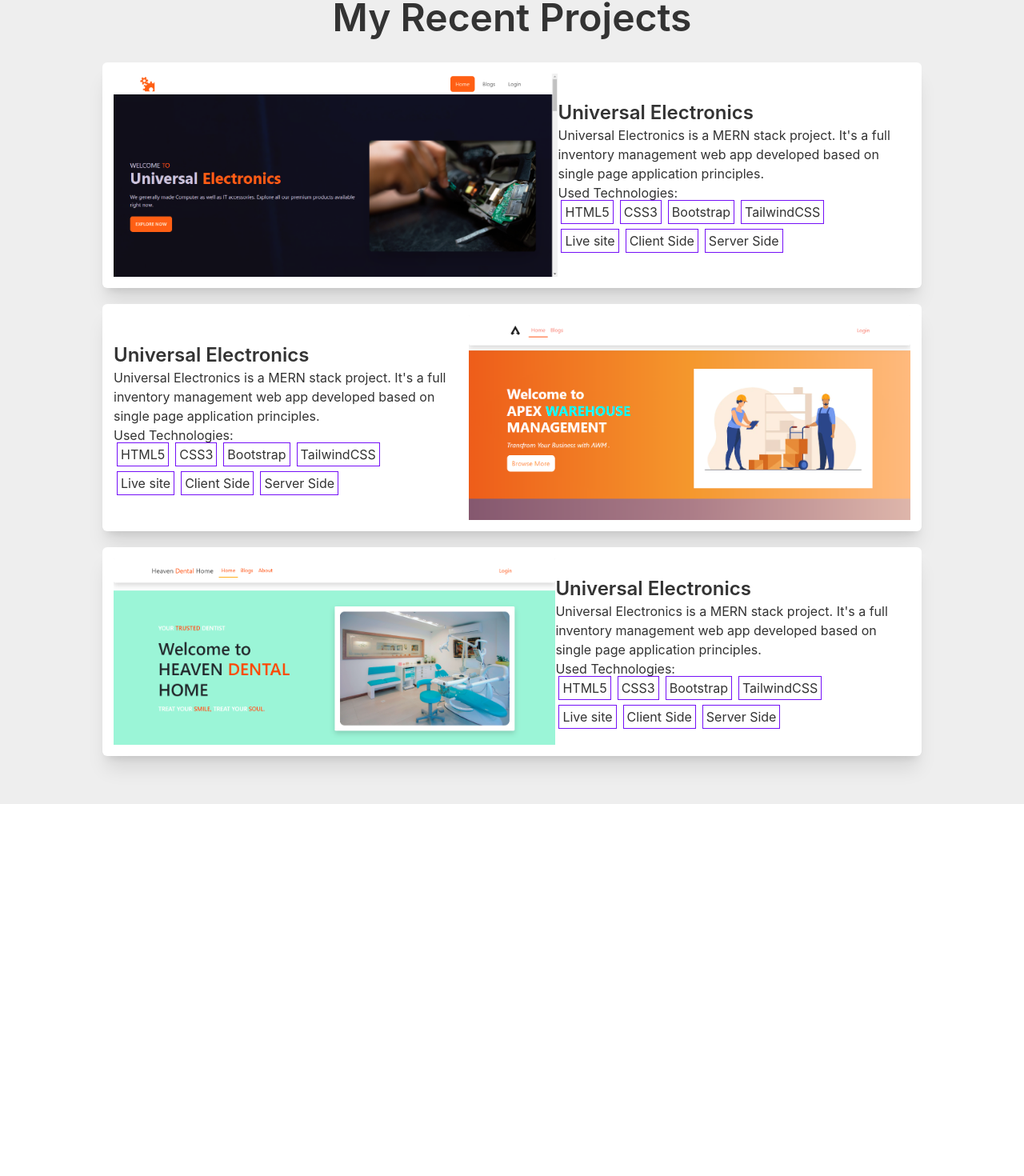
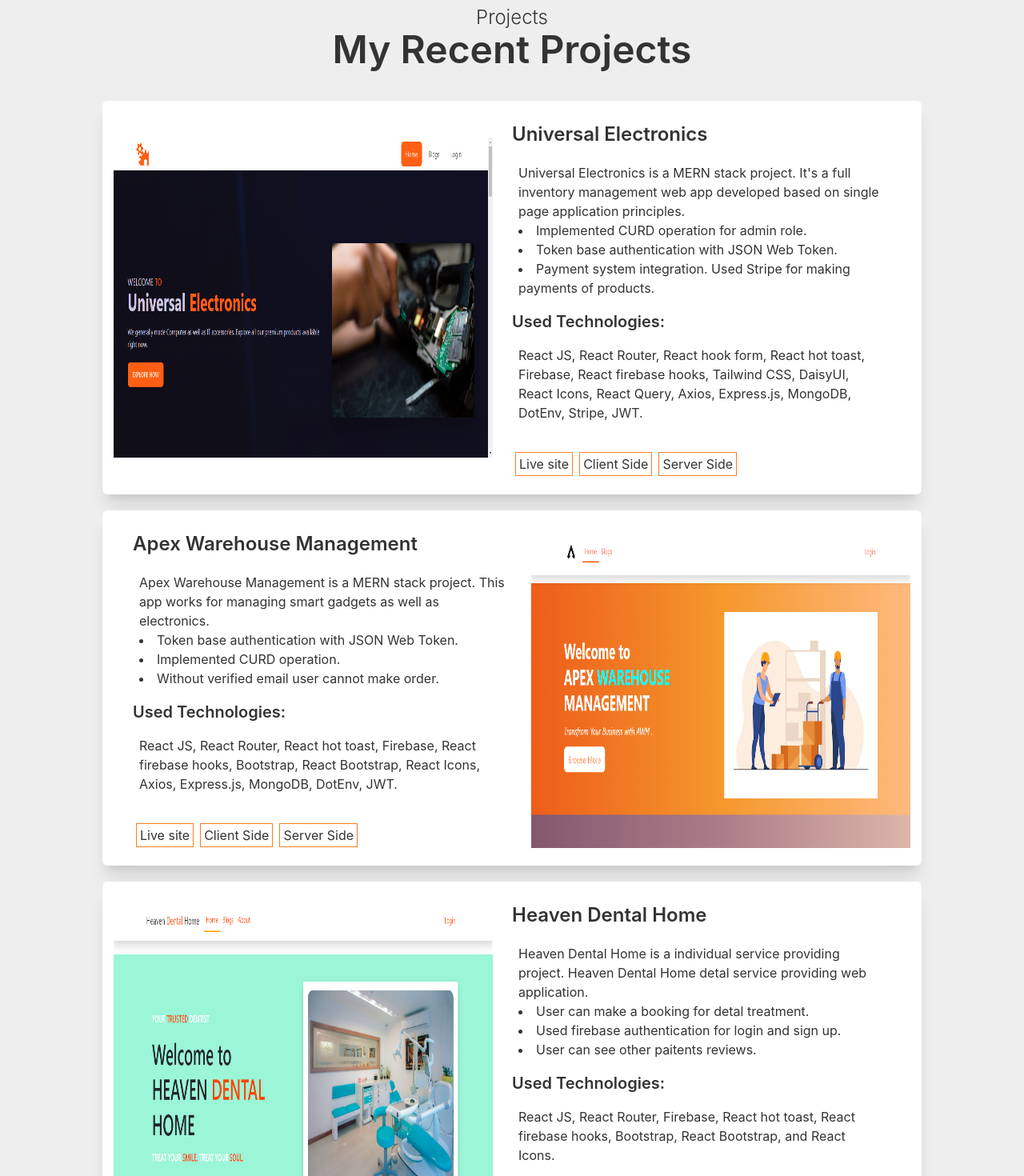
Before and after one commit to Shubratokumar/portfolio, a React (Create React App) app: page /portfolio in a window 1280 px wide. Shown: the part 138-1608 px from the top of the page at 80% size. Before the commit the page ends 1143 px from the top, so only its background shows below. Built offline with nearby package versions, Linux system fonts and the light colour scheme.

Commit message:
project section done

```diff
--- a/src/components/Blogs.js
+++ b/src/components/Blogs.js
@@ -5,7 +5,7 @@ const Blogs = () => {
         <div className='h-screen bg-primary text-white'>
             <div className="flex justify-center items-center h-[450px]">
                 <div className='text-center'>
-                    <h2 className='text-5xl'>Blogs will comming soon !</h2>
+                    <h2 className='text-5xl'>Comming soon !</h2>
                     <p className='text-4xl'>Stay connected.</p>
                 </div>
             </div>
--- a/src/components/Portfolio.js
+++ b/src/components/Portfolio.js
@@ -5,107 +5,177 @@ import project3 from "../assets/images/Heaven-Dental-Home .png";
 
 const Portfolio = () => {
   return (
-    <section id="portfolio" className="h-full  p-10 lg:py-30 bg-[#EEEEEE]">
-      <div className="flex flex-col justify-center items-center pb-8">
+    <section id="portfolio" className="h-full mt-10 p-10 lg:py-30 bg-[#EEEEEE]">
+      <div className="flex flex-col justify-center items-center pb-10">
         <h2 className="text-xl lg:text-2xl font-light">Projects</h2>
         <p className="text-4xl lg:text-5xl font-semibold">My Recent Projects</p>
       </div>
       <div>
-          <div className="flex flex-col lg:flex-row justify-center items-center max-w-5xl mx-auto rounded-md  bg-base-100 p-3.5 shadow-xl transition ease-in-out delay-150  hover:-translate-y-1 hover:scale-105  duration-300 mb-5">
-            <div>
-              <img src={project1} className="w-full object-fill" alt="" />
+        <div className="flex flex-col lg:flex-row justify-center items-center max-w-5xl mx-auto rounded-md  bg-base-100 p-3.5 shadow-xl transition ease-in-out delay-150  hover:-translate-y-1 hover:scale-105  duration-300 mb-9 lg:mb-5">
+          <div className="flex-1">
+            <img src={project1} className="w-full h-[400px]" alt="" />
           </div>
-            <div>
-              <h2 className="text-xl lg:text-2xl font-semibold">
+          <div className="flex-1 mx-3 p-3">
+            <h2 className="text-xl lg:text-2xl font-semibold pb-3">
               Universal Electronics
             </h2>
+            <div className="p-2">
               <p>
                 Universal Electronics is a MERN stack project. It's a full
                 inventory management web app developed based on single page
                 application principles.
               </p>
-              <h2>Used Technologies: </h2>
-              <div>
-                <span className="border border-primary p-1 m-1">HTML5</span>
-                <span className="border border-primary p-1 m-1">CSS3</span>
-                <span className="border border-primary p-1 m-1">Bootstrap</span>
-                <span className="border border-primary p-1 m-1">
-                  TailwindCSS
+              <li>Implemented CURD operation for admin role.</li>
+              <li>Token base authentication with JSON Web Token.</li>
+              <li>
+                Payment system integration. Used Stripe for making payments of
+                products.
+              </li>
+            </div>
+            <h2 className="text-lg lg:text-xl font-semibold py-2">
+              Used Technologies:{" "}
+            </h2>
+            <div className="p-2">
+              <p>
+                React JS, React Router, React hook form, React hot toast,
+                Firebase, React firebase hooks, Tailwind CSS, DaisyUI, React
+                Icons, React Query, Axios, Express.js, MongoDB, DotEnv, Stripe,
+                JWT.{" "}
+              </p>
+            </div>
+            <div className="mt-8">
+              <span className="border border-secondary hover:rounded-lg p-1 m-1">
+                <a
+                  href="https://product-manufacturer.web.app/"
+                  target="_blank"
+                  rel="noopener noreferrer"
+                >
+                  Live site
+                </a>
               </span>
-              </div>
-              <div className="mt-3">
-                <span className="border border-primary p-1 m-1">Live site</span>
-                <span className="border border-primary p-1 m-1">
+              <span className="border border-secondary hover:rounded-lg p-1 m-1">
+                <a
+                  href="https://github.com/Shubratokumar/manufacturer-website-client-side"
+                  target="_blank"
+                  rel="noopener noreferrer"
+                >
                   Client Side
+                </a>
               </span>
-                <span className="border border-primary p-1 m-1">
+              <span className="border border-secondary hover:rounded-lg p-1 m-1">
+                <a
+                  href="https://github.com/Shubratokumar/manufacturer-website-server-side"
+                  target="_blank"
+                  rel="noopener noreferrer"
+                >
                   Server Side
+                </a>
               </span>
             </div>
           </div>
         </div>
-          <div className="flex flex-col lg:flex-row justify-center items-center max-w-5xl mx-auto rounded-md  bg-base-100 p-3.5 shadow-xl transition ease-in-out delay-150  hover:-translate-y-1 hover:scale-105  duration-300 mb-5">
-            <div>
-              <h2 className="text-xl lg:text-2xl font-semibold">
-                Universal Electronics
+        <div className="flex flex-col lg:flex-row justify-center items-center max-w-5xl mx-auto rounded-md  bg-base-100 p-3.5 shadow-xl transition ease-in-out delay-150  hover:-translate-y-1 hover:scale-105  duration-300 mb-9 lg:mb-5">
+          <div className="flex-1 mx-3 p-3">
+            <h2 className="text-xl lg:text-2xl font-semibold pb-3">
+              Apex Warehouse Management
             </h2>
+            <div className="p-2">
               <p>
-                Universal Electronics is a MERN stack project. It's a full
-                inventory management web app developed based on single page
-                application principles.
+                Apex Warehouse Management is a MERN stack project. This app
+                works for managing smart gadgets as well as electronics.
               </p>
-              <h2>Used Technologies: </h2>
-              <div>
-                <span className="border border-primary p-1 m-1">HTML5</span>
-                <span className="border border-primary p-1 m-1">CSS3</span>
-                <span className="border border-primary p-1 m-1">Bootstrap</span>
-                <span className="border border-primary p-1 m-1">
-                  TailwindCSS
+              <li>Token base authentication with JSON Web Token.</li>
+              <li>Implemented CURD operation.</li>
+              <li>Without verified email user cannot make order.</li>
+            </div>
+            <h2 className="text-lg lg:text-xl font-semibold py-2">
+              Used Technologies:{" "}
+            </h2>
+            <div className="p-2">
+              <p>
+                React JS, React Router, React hot toast, Firebase, React
+                firebase hooks, Bootstrap, React Bootstrap, React Icons, Axios,
+                Express.js, MongoDB, DotEnv, JWT.
+              </p>
+            </div>
+            <div className="mt-8">
+              <span className="border border-secondary hover:rounded-lg p-1 m-1">
+                <a
+                  href="https://warehouse-management-df7a0.web.app/"
+                  target="_blank"
+                  rel="noopener noreferrer"
+                >
+                  Live site
+                </a>
               </span>
-              </div>
-              <div className="mt-3">
-                <span className="border border-primary p-1 m-1">Live site</span>
-                <span className="border border-primary p-1 m-1">
+              <span className="border border-secondary hover:rounded-lg p-1 m-1">
+                <a
+                  href="https://github.com/Shubratokumar/warehouse-management-clinet-side"
+                  target="_blank"
+                  rel="noopener noreferrer"
+                >
                   Client Side
+                </a>
               </span>
-                <span className="border border-primary p-1 m-1">
+              <span className="border border-secondary hover:rounded-lg p-1 m-1">
+                <a
+                  href="https://github.com/Shubratokumar/warehouse-management-server-side"
+                  target="_blank"
+                  rel="noopener noreferrer"
+                >
                   Server Side
+                </a>
               </span>
             </div>
           </div>
-            <div>
-              <img src={project2} className="w-full object-fill" alt="" />
+          <div className="flex-1">
+            <img src={project2} className="w-full h-[400px]" alt="" />
           </div>
         </div>
-          <div className="flex flex-col lg:flex-row justify-center items-center max-w-5xl mx-auto rounded-md  bg-base-100 p-3.5 shadow-xl transition ease-in-out delay-150  hover:-translate-y-1 hover:scale-105  duration-300 mb-5">
-            <div>
-              <img src={project3} className="w-full object-fill" alt="" />
+        <div className="flex flex-col lg:flex-row justify-center items-center max-w-5xl mx-auto rounded-md  bg-base-100 p-3.5 shadow-xl transition ease-in-out delay-150  hover:-translate-y-1 hover:scale-105  duration-300 mb-9 lg:mb-5">
+          <div className="flex-1">
+            <img src={project3} className="w-full h-[400px]" alt="" />
           </div>
-            <div>
-              <h2 className="text-xl lg:text-2xl font-semibold">
-                Universal Electronics
+          <div className="flex-1 mx-3 p-3">
+            <h2 className="text-xl lg:text-2xl font-semibold pb-3">
+              Heaven Dental Home
             </h2>
+            <div className="p-2">
               <p>
-                Universal Electronics is a MERN stack project. It's a full
-                inventory management web app developed based on single page
-                application principles.
+                Heaven Dental Home is a individual service providing project.
+                Heaven Dental Home detal service providing web application.
               </p>
-              <h2>Used Technologies: </h2>
-              <div>
-                <span className="border border-primary p-1 m-1">HTML5</span>
-                <span className="border border-primary p-1 m-1">CSS3</span>
-                <span className="border border-primary p-1 m-1">Bootstrap</span>
-                <span className="border border-primary p-1 m-1">
-                  TailwindCSS
+              <li>User can make a booking for detal treatment.</li>
+              <li>Used firebase authentication for login and sign up.</li>
+              <li>User can see other paitents reviews.</li>
+            </div>
+            <h2 className="text-lg lg:text-xl font-semibold py-2">
+              Used Technologies:{" "}
+            </h2>
+            <div className="p-2">
+              <p>
+                React JS, React Router, Firebase, React hot toast, React
+                firebase hooks, Bootstrap, React Bootstrap, and React Icons.
+              </p>
+            </div>
+            <div className="mt-8">
+              <span className="border border-secondary hover:rounded-lg p-1 m-1">
+                <a
+                  href="https://service-provider-with-firebase.web.app/"
+                  target="_blank"
+                  rel="noopener noreferrer"
+                >
+                  Live site
+                </a>
               </span>
-              </div>
-              <div className="mt-3">
-                <span className="border border-primary p-1 m-1">Live site</span>
-                <span className="border border-primary p-1 m-1">
-                  Client Side
-                </span>
-                <span className="border border-primary p-1 m-1">
-                  Server Side
+              <span className="border border-secondary hover:rounded-lg p-1 m-1">
+                <a
+                  href="https://github.com/Shubratokumar/Heaven-Dental-Home-with-Firebase-Authentication"
+                  target="_blank"
+                  rel="noopener noreferrer"
+                >
+                  Code Link
+                </a>
               </span>
             </div>
           </div>
```
Also changed, not shown: src/components/Banner.js (+58 -13 lines), public/projects.json (deleted). Lines whose indentation alone changed are shown as unchanged.
